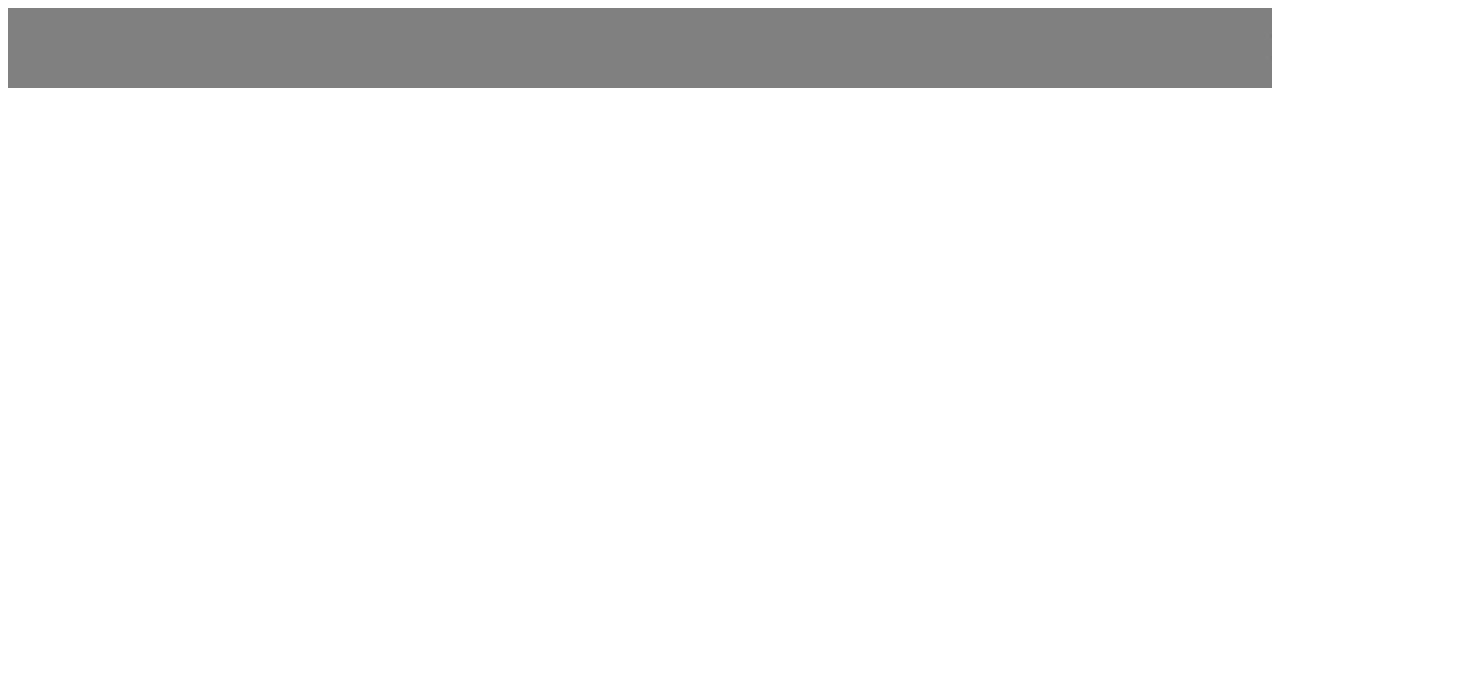
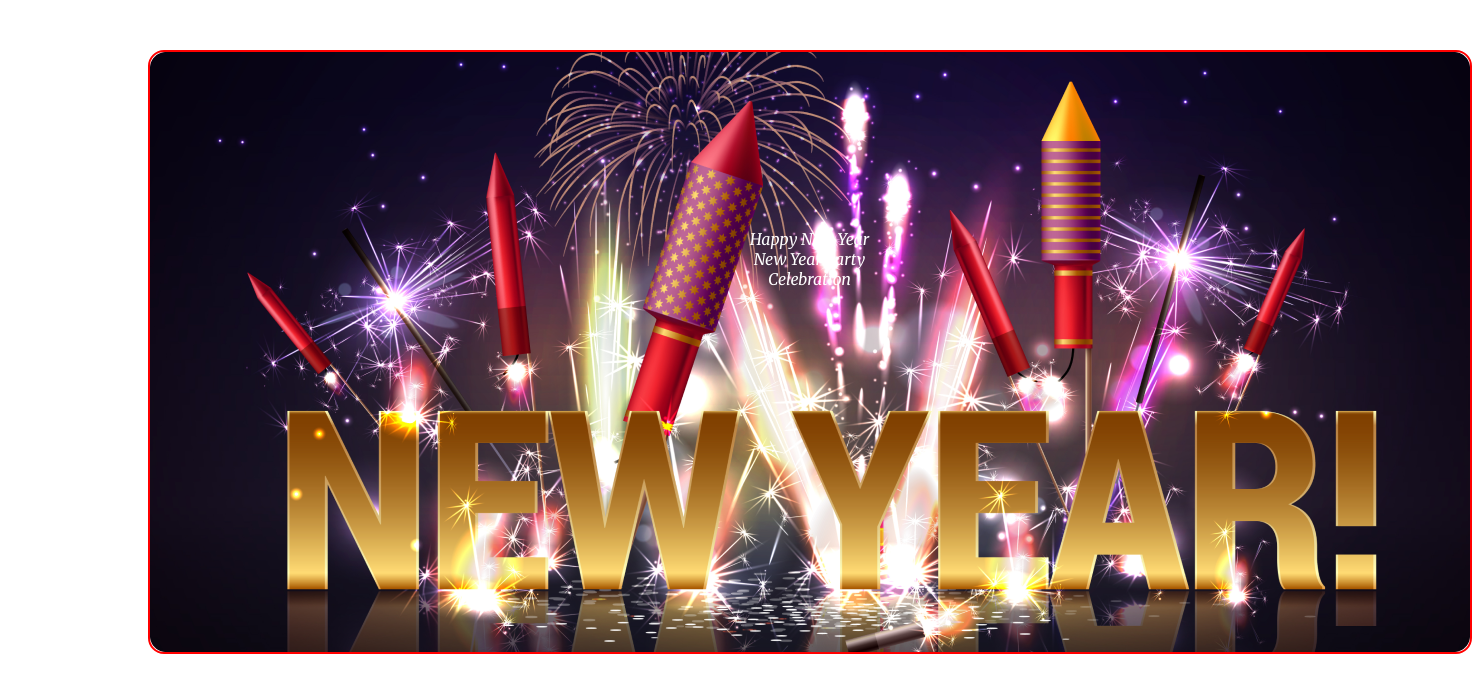
Before and after one commit to Huzaifa-314/1st-assignment, a plain HTML site: page index.html in a window 1280 px wide. Shown: the whole page, 1472 px wide, since content can reach past the window. Drawn offline with Linux system fonts and the light colour scheme.

Commit message:
try head

```diff
--- a/index.html
+++ b/index.html
@@ -3,10 +3,26 @@
 <head>
     <meta charset="UTF-8">
     <meta name="viewport" content="width=device-width, initial-scale=1.0">
-    <title>Document</title>
+    <title>New Year Party</title>
+    <link rel="preconnect" href="https://fonts.googleapis.com">
+<link rel="preconnect" href="https://fonts.gstatic.com" crossorigin>
+<link href="https://fonts.googleapis.com/css2?family=Merriweather:ital@1&family=Poppins:wght@300&family=Roboto+Condensed&display=swap" rel="stylesheet">
     <link rel="stylesheet" href="style.css">
 </head>
 <body>
-    <marquee behavior="" direction=""><h1>hello I Am Shopno</h1></marquee>
+   <header>
+    <div class="container-head">
+        <div class="element">
+            <p id="new">Happy New Year <br>
+           <span class="party"> New Year Party<br>Celebration</span></p>
+        </div>
+    </div>
+   </header>
+   <main>
+
+   </main>
+   <footer>
+
+   </footer>
 </body>
 </html>
--- a/style.css
+++ b/style.css
@@ -1,7 +1,25 @@
-h1{
-    color: green;
+body{
+    font-family: 'Merriweather', serif;
+}
+.container-head{
+    margin: 50px 140px;
+    border: 2px solid red;
+    border-radius: 16px;
+    width: 1320px;
+    height: 600px;
+    background-image: url('B9A1-New-Year-New-Mission-main/resources/Banner\ Image.png');
+    align-items: center;
+ justify-content: center;
+
+
 
 }
-marquee{
-    background-color: gray;
+#new{
+    text-align: center;
+    margin: 177px 531px 383px 530px;
 }
+.container-head .element{
+ color: white;
+
+
+}
```
